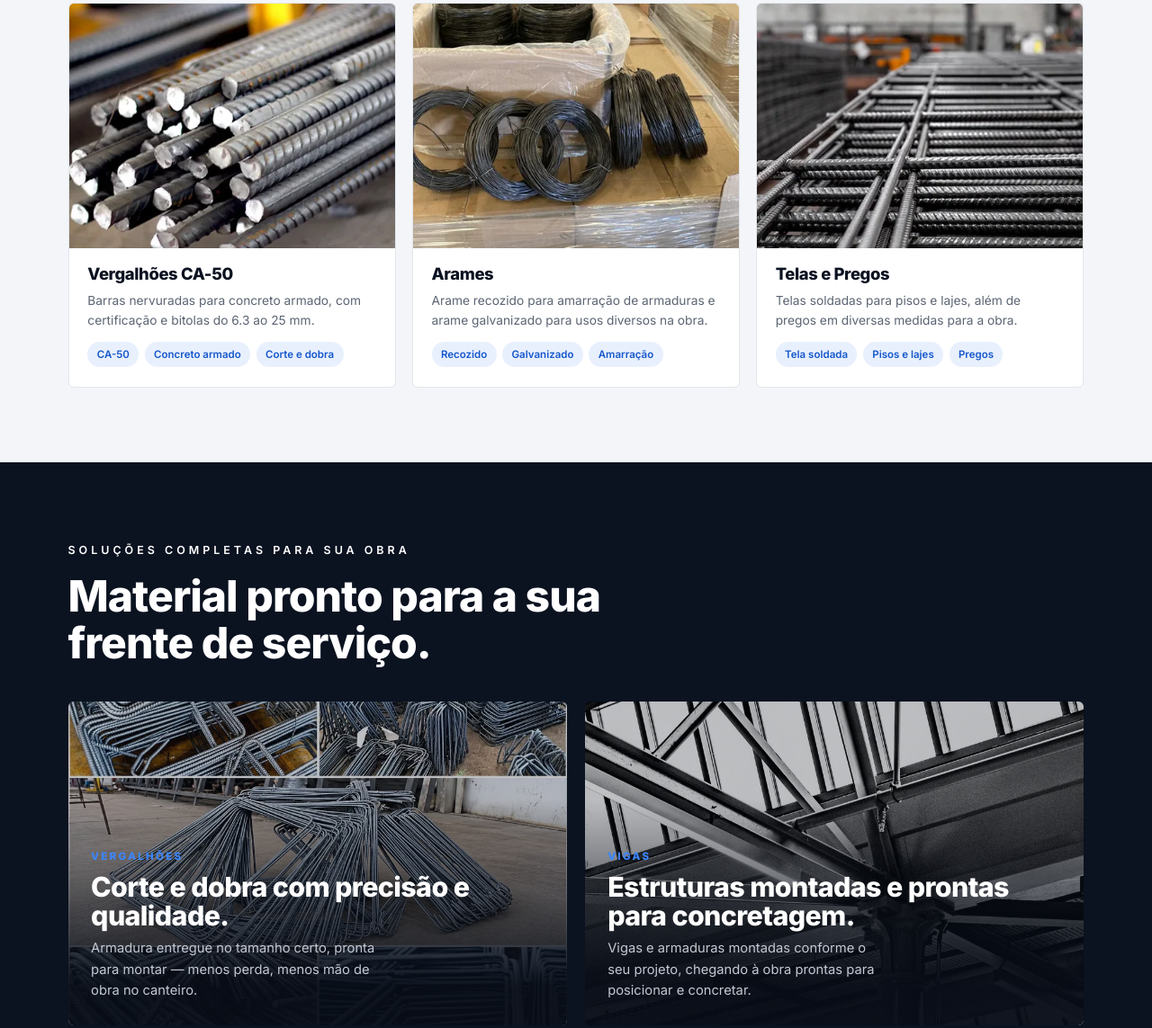
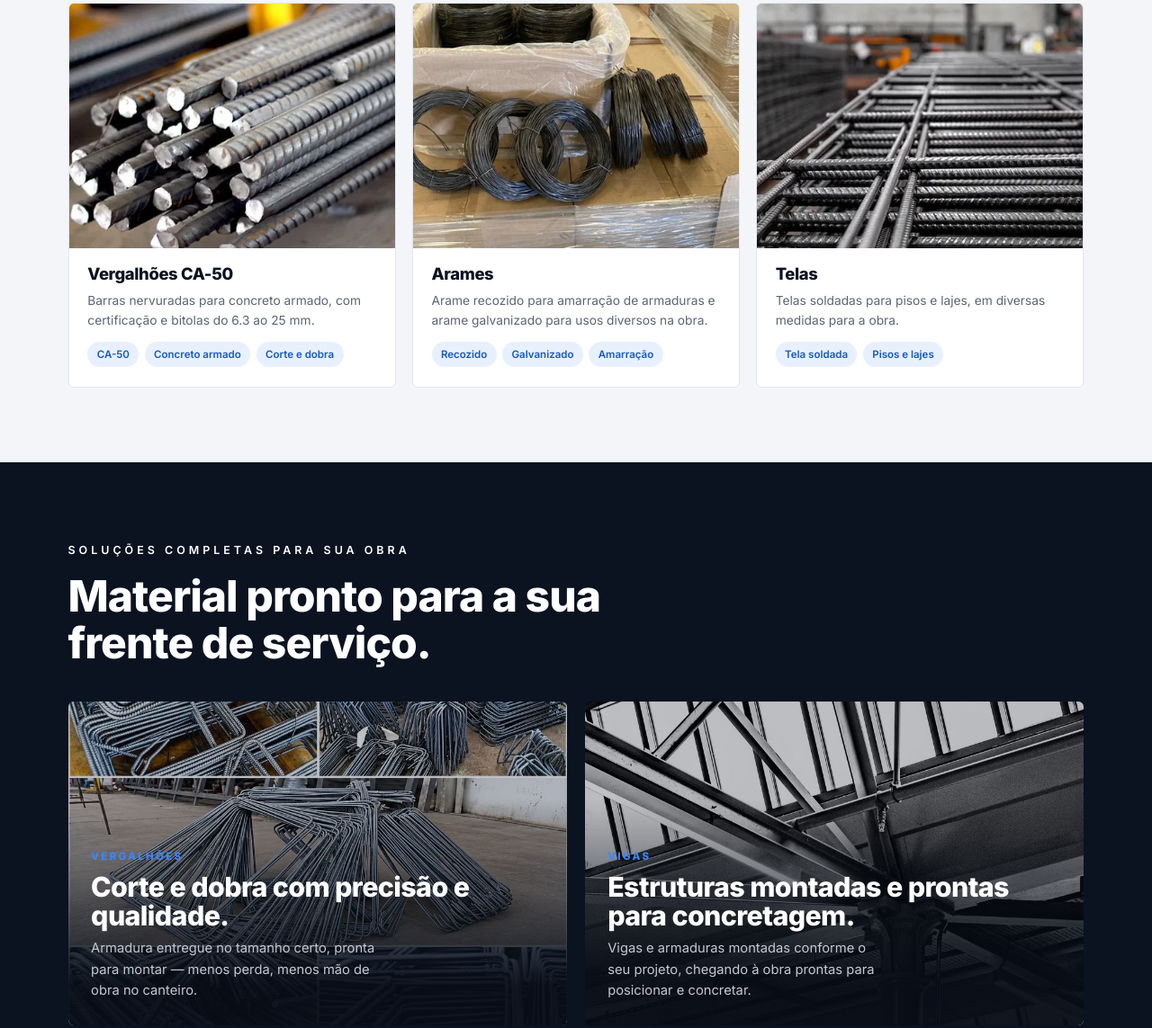
Before and after one commit to LUISFELIPE01010/valduga-prototipo, a plain HTML site: page index.html in a window 1280 px wide. Shown: the part 2486-3629 px from the top of the page at 90% size. Drawn offline with Linux system fonts and the light colour scheme.

Commit message:
Renomeia card Telas e Pregos para Telas
Co-Authored-By: Claude Sonnet 5.5 <noreply@anthropic.com>
Claude-Session: https://claude.ai/code/session_01UvyntX4u2Xs5noMFaPrMDH

```diff
--- a/index.html
+++ b/index.html
@@ -320,9 +320,9 @@
       <article class="prod">
         <img src="assets/img/produtos/telas-760.webp?v=e76a41f4" srcset="assets/img/produtos/telas-460.webp?v=8335be64 460w, assets/img/produtos/telas-760.webp?v=e76a41f4 760w" sizes="(min-width:1024px) 32vw, (min-width:640px) 48vw, 100vw" width="760" height="570" loading="lazy" decoding="async" alt="Telas de aço soldadas empilhadas, com as barras nervuradas em primeiro plano">
         <div class="prod__txt">
-          <h3>Telas e Pregos</h3>
-          <p>Telas soldadas para pisos e lajes, além de pregos em diversas medidas para a obra.</p>
-          <ul><li>Tela soldada</li><li>Pisos e lajes</li><li>Pregos</li></ul>
+          <h3>Telas</h3>
+          <p>Telas soldadas para pisos e lajes, em diversas medidas para a obra.</p>
+          <ul><li>Tela soldada</li><li>Pisos e lajes</li></ul>
         </div>
       </article>
     </div>
@@ -496,7 +496,7 @@
             <option>Metalon</option>
             <option>Vergalhões CA-50</option>
             <option>Arames</option>
-            <option>Telas e pregos</option>
+            <option>Telas</option>
             <option>Lista de materiais completa</option>
             <option>Outro</option>
           </select>
@@ -589,7 +589,7 @@
         <li><a href="#produtos">Metalon</a></li>
         <li><a href="#produtos">Vergalhões CA-50</a></li>
         <li><a href="#produtos">Arames</a></li>
-        <li><a href="#produtos">Telas e pregos</a></li>
+        <li><a href="#produtos">Telas</a></li>
       </ul>
     </div>
 
```
